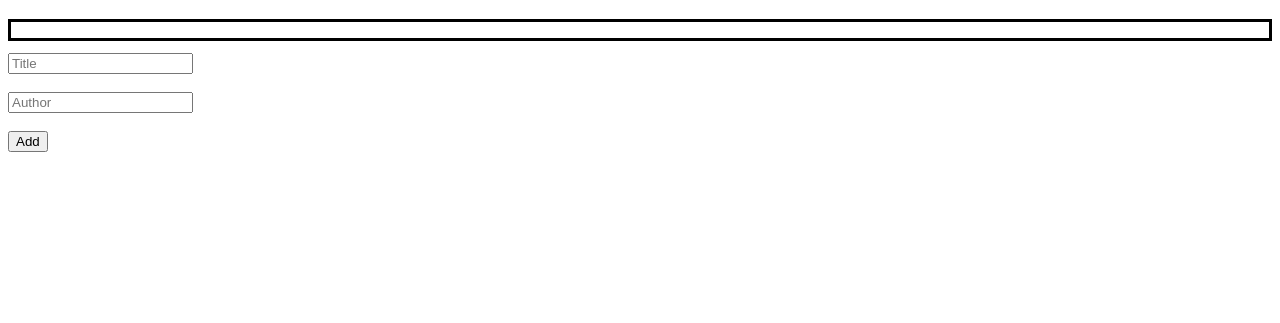
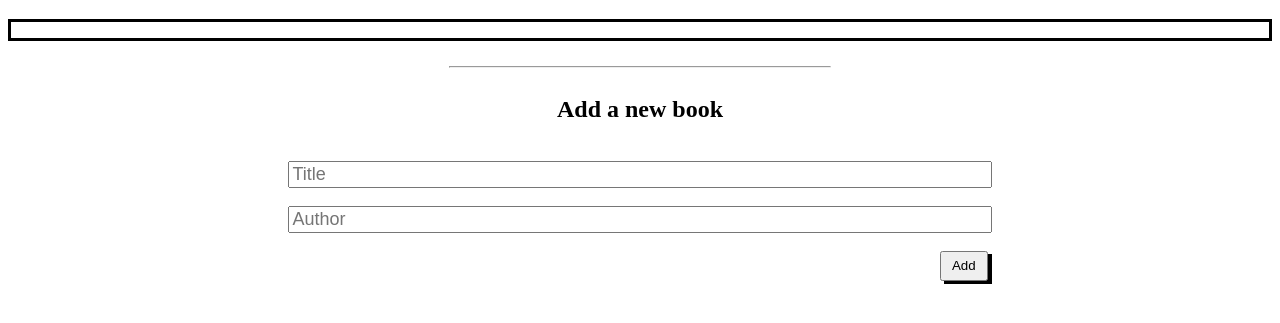
Before and after one commit to egichuhis/Awesome-Books, a website: page index.html in a window 1280 px wide. Shown: the part 61-384 px from the top of the page. Drawn offline with Linux system fonts and the light colour scheme.

Commit message:
AddNewBook markup and styling

```diff
--- a/index.html
+++ b/index.html
@@ -17,10 +17,14 @@
         <main>
             <div id="list-books">
             </div>
+            <hr width="30%">
             <div id="add-books">
+                <h2>Add a new book</h2>
                 <input type="text" name="title" id="title" placeholder="Title">
                 <input type="text" name="author" id="author" placeholder="Author">
-                <button id="add-btn" type="submit">Add</button>
+                <span>
+                    <button id="add-btn" type="submit">Add</button>
+                </span>
             </div>
         </main>
 
--- a/style.css
+++ b/style.css
@@ -1,13 +1,29 @@
 #add-books {
   display: flex;
   flex-direction: column;
-  width: fit-content;
+  align-items: center;
   gap: 18px;
-  margin-top: 12px;
 }
 
 #add-books button {
   width: fit-content;
+}
+
+#add-books input {
+  width: 55%;
+  font-size: 18px;
+}
+
+#add-books span {
+  display: flex;
+  width: 55%;
+  justify-content: flex-end;
+}
+
+#add-books button {
+  height: 30px;
+  padding: 0 10px;
+  box-shadow: black 4px 3px;
 }
 
 header {
@@ -17,6 +33,7 @@ header {
 #list-books {
   border: solid;
   padding: 8px;
+  margin-bottom: 25px;
 }
 
 .row {
```
